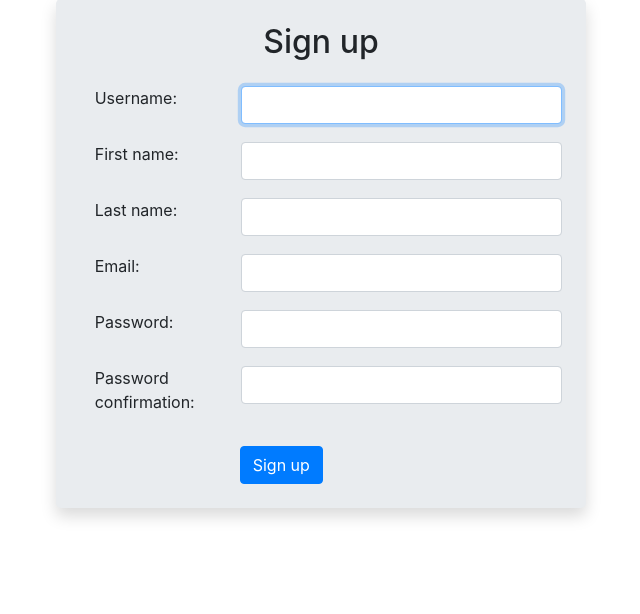
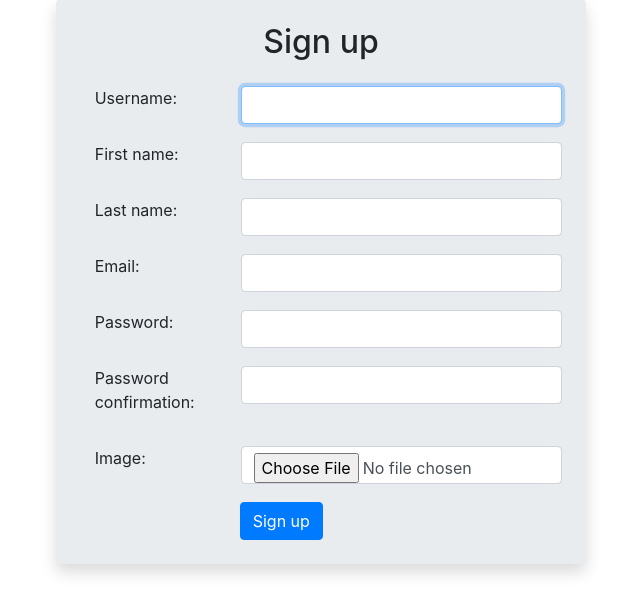
Before and after one commit to mohammad-CE79/Webelopers, a Django app: page /register/ in a window 1280 px wide. Shown: the part 79-693 px from the top of the page, without its empty margins (319-959 px from the left). Run offline with Django 3.2, Linux system fonts and the light colour scheme; some libraries are stand-ins or nearby versions.

Commit message:
bug fix in send mail2

```diff
--- a/app/forms.py
+++ b/app/forms.py
@@ -1,16 +1,18 @@
 from django import forms
 from django.contrib.auth.forms import UserCreationForm, AuthenticationForm
 from django.contrib.auth.models import User
+from django.core.files.uploadedfile import UploadedFile
 
 
 class SignUp(UserCreationForm):
     first_name = forms.CharField(max_length=30, required=False, help_text='Optional.')
     last_name = forms.CharField(max_length=30, required=False, help_text='Optional.')
     email = forms.EmailField(max_length=254, required=False, help_text='Required. Inform a valid email address.')
+    image = forms.ImageField()
 
     class Meta:
         model = User
-        fields = ('username', 'first_name', 'last_name', 'email', 'password1', 'password2',)
+        fields = ('username', 'first_name', 'last_name', 'email', 'password1', 'password2', 'image',)
 
     # def __init__(self, *args, **kwargs):
     #     super(SignUp, self).__init__(*args, **kwargs)
--- a/app/views.py
+++ b/app/views.py
@@ -100,12 +100,14 @@ def setting(request):
     if request.method == 'POST':
         first_name = request.POST.get('first_name', '')
         last_name = request.POST.get('last_name', '')
+        image = request.FILES('image')
         user = request.user
 
         if first_name != '':
             user.first_name = first_name
         if last_name != '':
             user.last_name = last_name
+        user.image = image
         user.save()
         return redirect('/profile')
     else:
--- a/templates/main/base.html
+++ b/templates/main/base.html
@@ -10,7 +10,7 @@
 </head>
 <body>
 {% include "main/include/navbar.html" %}
-
+{% load static %}
 <div class='container'>
     {% block content %}
     {% endblock %}
--- a/templates/main/profile.html
+++ b/templates/main/profile.html
@@ -15,5 +15,6 @@
             <label class="col" style="margin-left: 10%;">User Name: </label>
            <span id="text_user_name" class="col">{{ user.username }}</span>
         </div>
+        <img id="profile_image" src="{{ user.image }}">
     </div>
 {% endblock %}
--- a/templates/main/setting.html
+++ b/templates/main/setting.html
@@ -1,10 +1,11 @@
 {% extends 'main/base.html' %}
 
 {% block content %}
-    <form id="setting_form" method="post" action="{% url 'setting' %}">
+    <form id="setting_form" method="post" action="{% url 'setting' %}" enctype="multipart/form-data">
         {% csrf_token %}
         <input name="first_name">
         <input name="last_name">
+        <input type="file" name="image">
         <button type="submit">Submit</button>
     </form>
 {% endblock %}
```
Also changed, not shown: webelopers/settings.py (+7 -0 lines).
